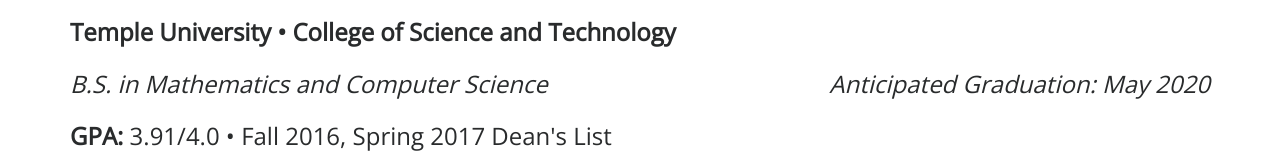
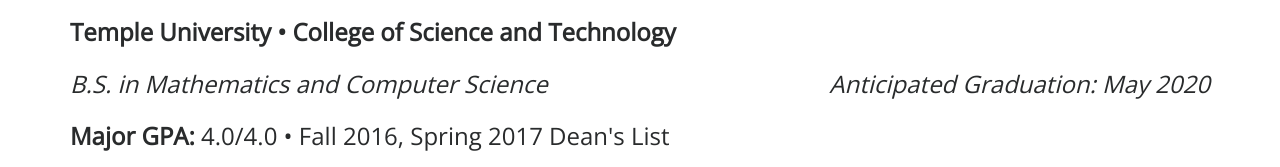
Before and after one commit to jakelawrence24/jakelawrence24.github.io, a plain HTML site: page resume.html in a window 1280 px wide. Shown: the part 328-495 px from the top of the page. Drawn offline with nearby package versions, Linux system fonts and the light colour scheme.

Commit message:
resumé update

```diff
--- a/resume.html
+++ b/resume.html
@@ -80,8 +80,8 @@
                     </i>
                   </p>
                   <p class="description">
-                    <strong>GPA:</strong>
-                    3.91/4.0 &bull; Fall 2016, Spring 2017 Dean's List
+                    <strong>Major GPA:</strong>
+                    4.0/4.0 &bull; Fall 2016, Spring 2017 Dean's List
                   </p>
                   <p class="description">
                     <strong>Coursework:</strong> Data Structures, Program Design and Abstraction, Discrete Mathematics, Linear Algebra, Computer Systems and Low-Level Programming, Calculus I-III
```
Also changed, not shown: 1 other file.
